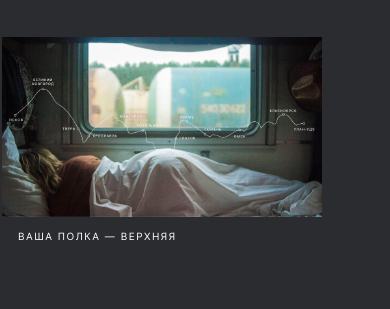
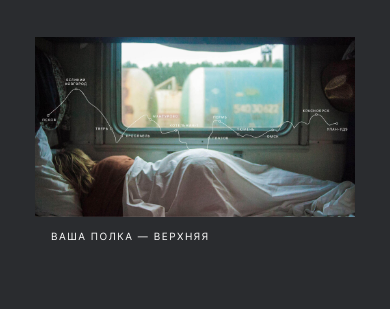
Before and after one commit to Tynyshbayev/russian-travel, a plain HTML site: page index.html in a window 390 px wide. Shown: the part 253-562 px from the top of the page. Drawn offline with Linux system fonts and the light colour scheme; files whose address does not match are found by name.

Commit message:
corrected ver4

```diff
--- a/block/lead/lead.css
+++ b/block/lead/lead.css
@@ -22,8 +22,8 @@
 }
 @media screen and (min-width: 320px) and (max-width: 676px) {
   .lead {
-      max-width: calc(100% - 4px);
-      min-width: 320px;
+      max-width: 100%;
+      max-width: 320px;
       margin-top: 48px;
       padding: 0;
   }
```
